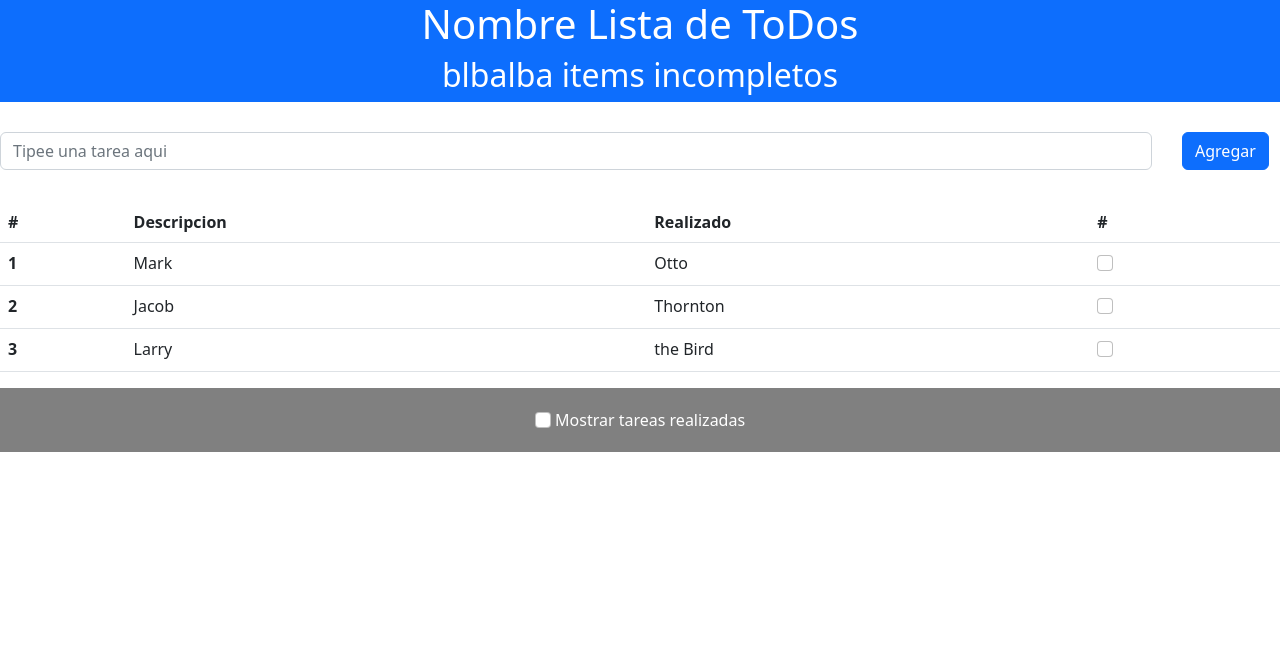
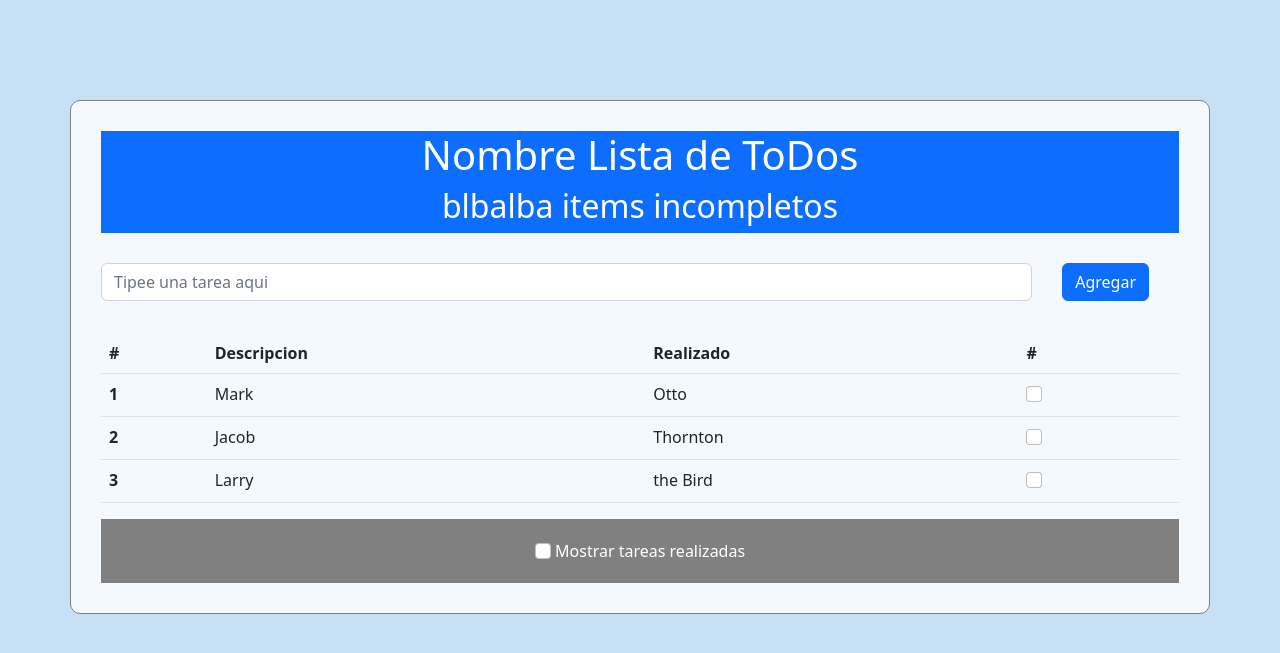
Before and after one commit to guidocano/tp_integrador_grupo3, a PHP site: page /homeToDo.php in a window 1280 px wide. Shown: the top 653 px of the page. Run offline with PHP 8.4, Linux system fonts and the light colour scheme.

Commit message:
actualizada hoja estilos

```diff
--- a/homeToDo.php
+++ b/homeToDo.php
@@ -5,16 +5,21 @@
     <meta http-equiv="X-UA-Compatible" content="IE=edge">
     <meta name="viewport" content="width=device-width, initial-scale=1.0">
     <title>ToDOs List</title>
-    <link rel="stylesheet" href="./css/style3.css">
+
     <link href="https://cdn.jsdelivr.net/npm/bootstrap@5.2.3/dist/css/bootstrap.min.css" rel="stylesheet"
         integrity="sha384-rbsA2VBKQhggwzxH7pPCaAqO46MgnOM80zW1RWuH61DGLwZJEdK2Kadq2F9CUG65" crossorigin="anonymous">
+    <link rel="stylesheet" href="styles.css">
 </head>
-</head>
+
 <body>
-    <div class="toDosName - color-primary" >
+  <div class="container">
+
+    <div class="toDosName color-primary" >
         <h1>Nombre Lista de ToDos</h1>
         <h2>blbalba  items incompletos</h2>
     </div>
+
+
     <form class="row g-3">
         <div class="mb-3">
             <input type="text" class="form-control" id="formGroupExampleInput" placeholder="Tipee una tarea aqui">
@@ -22,7 +27,9 @@
                 <button type="submit" class="btn btn-primary mb-3">Agregar</button>
               </div>
         </div>
-      </form>
+    </form>
+
+
     <table class="table caption-top">
         <thead>
           <tr>
@@ -64,17 +71,16 @@
           </tr>
 
         </tbody>
-      </table>
-      <div>
-        <div class="tareasRealizadas">
-            <input class="form-check-input" type="checkbox" value="" id="flexCheckDefault">
-            <label class="form-check-label" for="flexCheckDefault"> Mostrar tareas realizadas
-            </label></td>
-      </div>
+    </table>
+
+    <div class="tareasRealizadas">
+        <input class="form-check-input" type="checkbox" value="" id="flexCheckDefault">
+        <label class="form-check-label" for="flexCheckDefault"> Mostrar tareas realizadas
+        </label></td>
     </div>
 
 
-
+  </div>
 
 
 
@@ -83,8 +89,8 @@
 
 
 </body>
-<script src="https://cdn.jsdelivr.net/npm/bootstrap@5.2.3/dist/js/bootstrap.bundle.min.js"
+<!-- <script src="https://cdn.jsdelivr.net/npm/bootstrap@5.2.3/dist/js/bootstrap.bundle.min.js"
     integrity="sha384-kenU1KFdBIe4zVF0s0G1M5b4hcpxyD9F7jL+jjXkk+Q2h455rYXK/7HAuoJl+0I4"
-    crossorigin="anonymous"></script>
+    crossorigin="anonymous"></script> -->
 
 </html>
--- a/style3.css
+++ /dev/null
@@ -1,29 +0,0 @@
-.form-control{
-    max-width: 90%;
-}
-
-.mb-3{
-    display: flex;
-    align-items: flex-start;
-}
-
-.toDosName {
-    display: flex;
-    flex-direction: column;
-    align-items: center;
-    background-color: #0d6efd;
-    margin-bottom: 30px;
-    color: white;
-
-}
-
-.btn {
-    margin-left: 30px;
-}
-
-.tareasRealizadas{
-    color: white;
-    background-color: gray;
-    text-align: center;
-    padding: 20px;
-}
--- a/styles.css
+++ b/styles.css
@@ -15,3 +15,44 @@ body {
 .title{
     padding-bottom: 20px;
 }
+
+/* TO DO STYLES */
+
+
+.form-control{
+    max-width: 90%;
+}
+
+.mb-3{
+    display: flex;
+    align-items: flex-start;
+}
+
+.toDosName {
+    display: flex;
+    flex-direction: column;
+    align-items: center;
+    background-color: #0d6efd;
+    margin-bottom: 30px;
+    color: white;
+
+}
+
+.btn {
+    margin: 0 30px;
+}
+
+.tareasRealizadas{
+    color: white;
+    background-color: gray;
+    text-align: center;
+    padding: 20px;
+}
+
+.container {
+    margin-top:100px;
+    background-color: rgba(255, 255, 255, 0.8);
+    padding: 30px;
+    border: 1px solid gray;
+    border-radius: 10px;
+}
```
